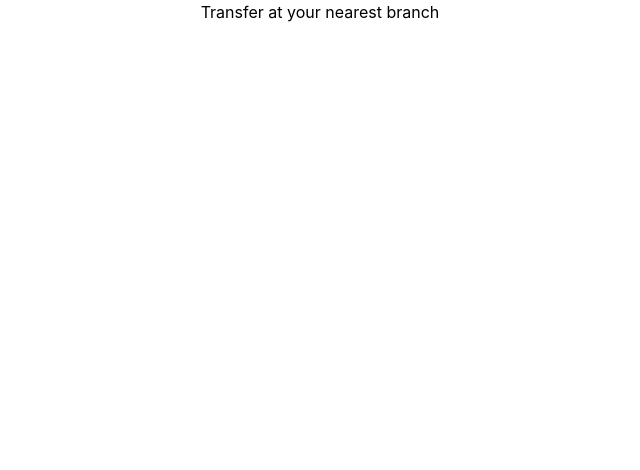
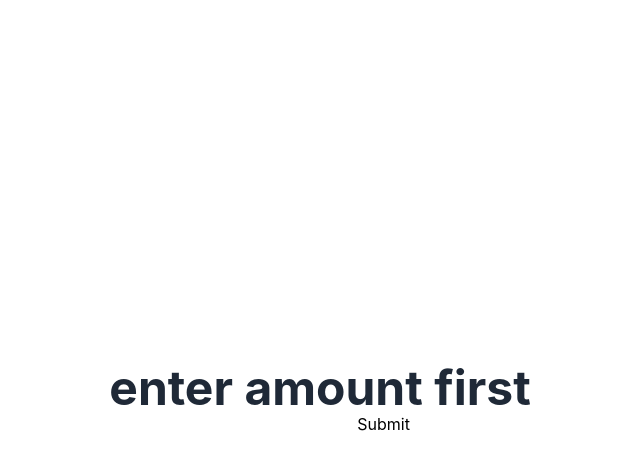
Before and after one commit to p3rc1us/user-banking-experience, a React (Create React App) app: page /transfer in a window 1280 px wide. Shown: the top 470 px of the page, without its empty margins (320-960 px from the left). Built offline with nearby package versions, Linux system fonts and the light colour scheme.

Commit message:
transfer already working with error handlers

```diff
--- a/src/Pages/Transfer.jsx
+++ b/src/Pages/Transfer.jsx
@@ -1,54 +1,56 @@
 import React from "react";
+import { useState } from "react";
+import { MyContext } from '../Components/Context';
+import { useContext } from 'react';
 
 function Deposit() {
-  return (
-    <h1>Transfer at your nearest branch</h1>
-)
-}
 
-export default Deposit;
+  const [ isAmountEntered, setIsAmountEntered ] = useState(false)
+  const { contextValue, updateContextValue } = useContext(MyContext);
 
-// import { useState } from "react";
-// import TransactionChoices from "../Components/TransactionChoices";
-// //1231231231//
-// // import { MyContext } from '../Components/Context';
-// // import { useContext } from 'react';
-// //-------------//
-// function Deposit() {
-
-//   const [ isAmountEntered, setIsAmountEntered ] = useState(false)
-
-//   //123123123123//
-//   // const { contextValue, updateContextValue } = useContext(MyContext);
-//   const [modifiedValue, setModifiedValue] = useState(0);
+  const [ modifiedValue, setModifiedValue ] = useState('');
+  // const [ accountNumber, setAccountNumber ] = useState('');
 
 
-//   const handleInputChange = (e) => {
-//     setModifiedValue(e.target.value);
-//   };
+  const handleInputChange = (e) => {
+    setModifiedValue(e.target.value);
+  };
 
-//   const handleModify = (e)  => {
-//     e.preventDefault();
-//     if (Number(modifiedValue) < 5000) {
-//       setIsAmountEntered(true);
-//       alert (`$${modifiedValue} is reserved for withdrawal`)
-//     }
-//     else {
-//       alert("Deposit amount must be less than $5000");
-//     }
-//     }
+  const handleModify = (e)  => {
+    e.preventDefault();
 
-//   //------------------------------//
+    if((Number(modifiedValue) <= 0)){
+      alert("Please enter a positive number");
+      return;
+    }
+    if (Number(modifiedValue) < contextValue) {
+      setIsAmountEntered(true);
+      updateContextValue(contextValue - Number(modifiedValue));
+      alert(`$${Number(modifiedValue)} has  been transferred`)
+    }
+    else {
+      alert("Transfer amount exceeds your balance");
+      return;
+    }
+    }
 
+  return (
+  <div className="flex justify-center items-center h-screen w-screen">
 
-//   return (
-//   <div className="flex justify-center items-center h-screen w-screen">
-
-//     {isAmountEntered ? null : (
-//     <form
-//     onSubmit={handleModify}>
-//       <h1 className='text-5xl font-bold text-gray-800'>enter amount first</h1>
-//       <input type="number" value={modifiedValue} onChange={handleInputChange} />
-//       <button type="submit">Submit</button>
-//     </form>
-//     )}
+    {isAmountEntered ? null : (
+    <form
+    onSubmit={handleModify}>
+      <h1 className='text-5xl font-bold text-gray-800'>enter amount first</h1>
+      <input
+      type="number"
+      value={modifiedValue}
+      onChange={handleInputChange}
+      onKeyDown={(evt) => ["e", "E", "+", "-"].includes(evt.key) && evt.preventDefault()}
+      />
+      <button type="submit">Submit</button>
+    </form>
+    )}
+    </div>
+  )
+}
+export default Deposit;
```
